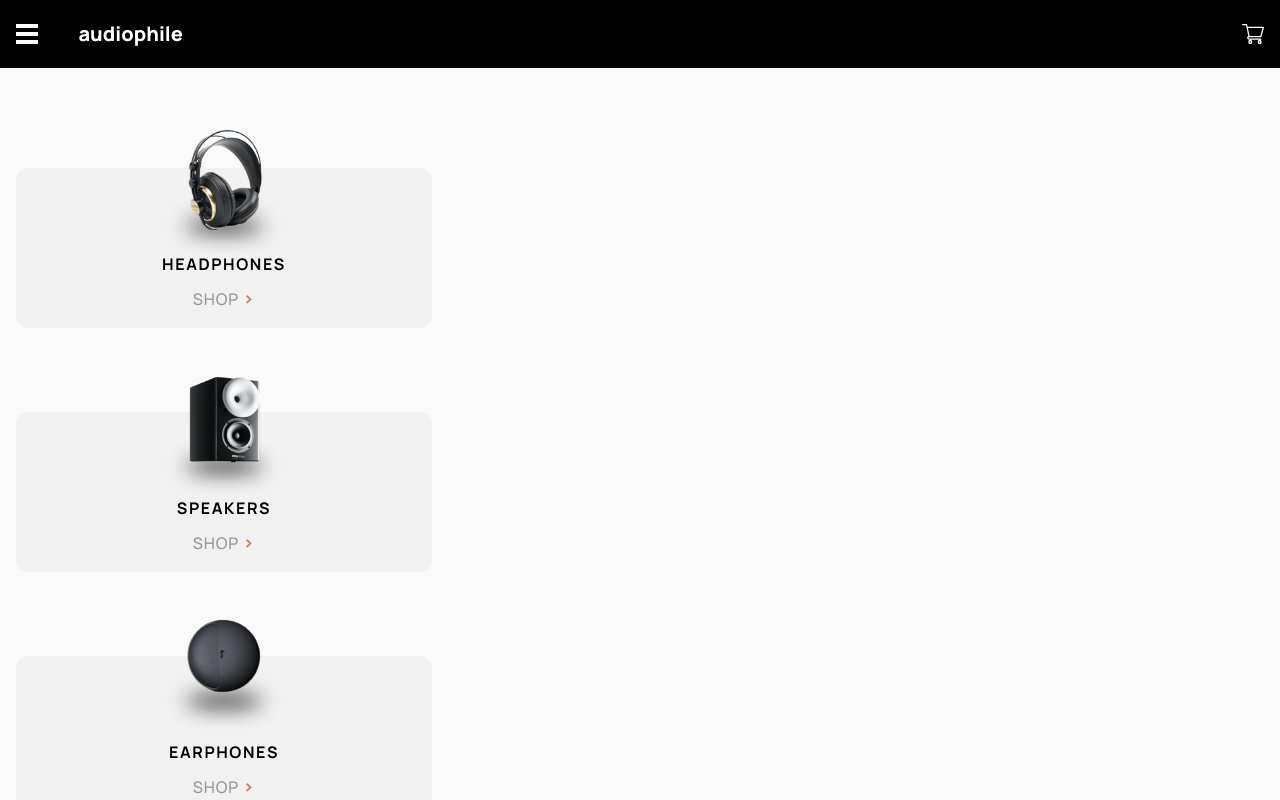
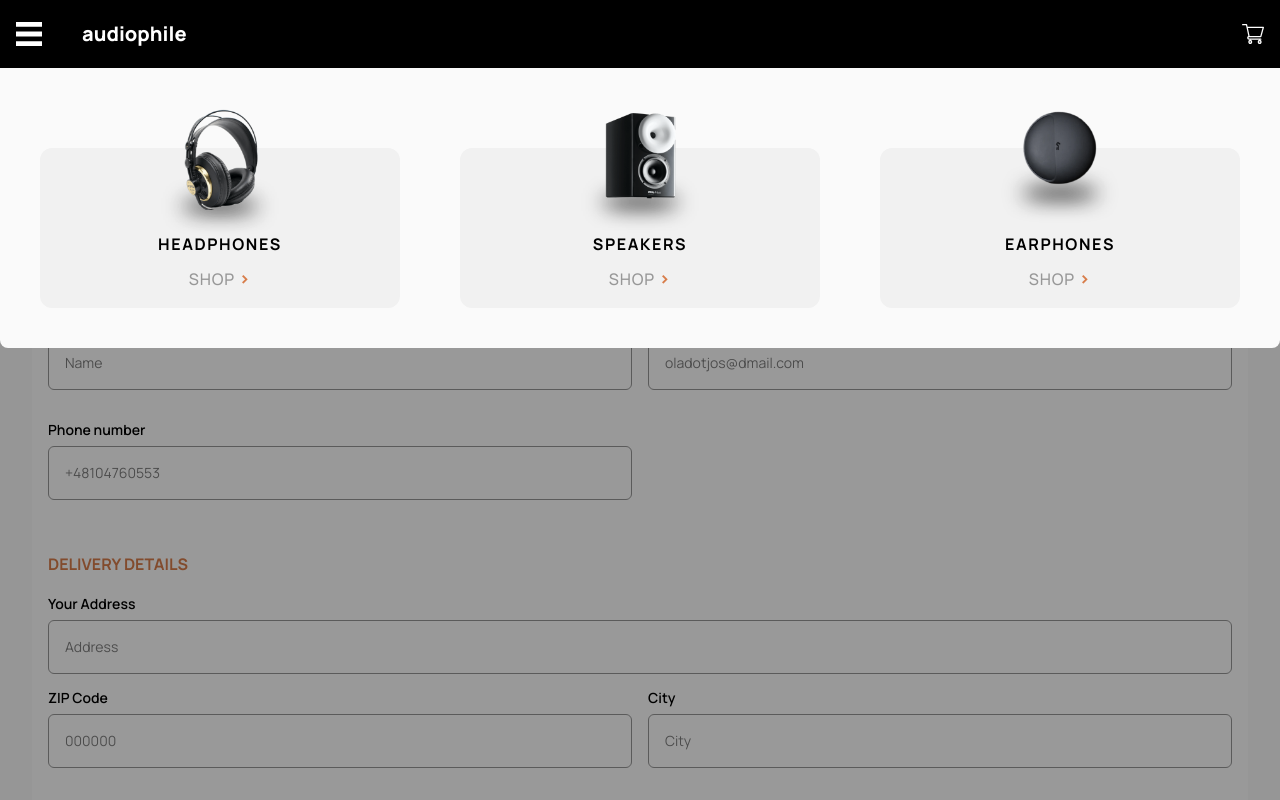
Before and after one commit to Dotjos/audiophile-ecommerce, a Next.js app: page /checkout in a window 1280 px wide. Both pictures are taken after a click on the element 27 px from the left and 34 px from the top of the page. Shown: the top 800 px of the page. Built offline with nearby package versions, Linux system fonts and the light colour scheme.

Commit message:
done--tabletView

```diff
--- a/src/app/Components.tsx
+++ b/src/app/Components.tsx
@@ -73,9 +73,10 @@ interface ToShowComponentProps {
   imgPath: string;
   linkPath?:string;
   basePath?:string
+  className?:string
 }
 
-export const ToShowComponent: FC<ToShowComponentProps> = ({ text, imgPath,basePath="category",linkPath }) => {
+export const ToShowComponent: FC<ToShowComponentProps> = ({ text, imgPath,basePath="category",linkPath,className }) => {
 
   const generateSlug = (text: string) => {
     return text.toLowerCase().replace(/\s+/g, '-').replace(/[^\w-]/g, '');
@@ -84,7 +85,7 @@ export const ToShowComponent: FC<ToShowComponentProps> = ({ text, imgPath,basePa
   const finalLink = linkPath || generateSlug(text);
 
   return (
-    <div className={`h-25 md:h-50 md:w-1/3 flex flex-col justify-end`}>
+    <div className={`h-25 md:h-50 ${className} flex flex-col justify-end`}>
       <div className="bg-OffWhite-100 p-2 md:p-4 relative flex flex-col justify-end rounded-xl h-32 md:h-40 ">
         <div className="absolute -top-10 left-0 right-0 flex justify-center">
           <Image
--- a/src/app/Components/Menu.tsx
+++ b/src/app/Components/Menu.tsx
@@ -36,9 +36,9 @@ const Menu = ({ isOpen, onClose }: MenuProps) => {
     <>
       {/* Menu content */}
      <Backdrop >
-      <div className="absolute flex flex-col px-4 pb-6 pt-15 gap-y-11 overflow-hidden z-50 w-full bg-WhiteSmoke-100 rounded-b-lg">
+      <div className="absolute flex md:w-full md:justify-between flex-col md:flex-row md:p-10 px-4 pb-6 pt-15 gap-y-11 overflow-hidden z-50 w-full bg-WhiteSmoke-100 rounded-b-lg">
 
-         <div onClick={handleNavigation} className="cursor-pointer">
+         <div onClick={handleNavigation} className="cursor-pointer md:w-3/10">
           <ToShowComponent
             text="HEADPHONES"
             // height="h-25"
@@ -46,7 +46,7 @@ const Menu = ({ isOpen, onClose }: MenuProps) => {
           />
          </div>
 
-         <div onClick={handleNavigation} className="cursor-pointer">
+         <div onClick={handleNavigation} className="cursor-pointer md:w-3/10">
           <ToShowComponent
             text="SPEAKERS"
             // height="h-25"
@@ -54,7 +54,7 @@ const Menu = ({ isOpen, onClose }: MenuProps) => {
           />
           </div>
 
-          <div onClick={handleNavigation} className="cursor-pointer">
+          <div onClick={handleNavigation} className="cursor-pointer md:w-3/10 ">
           <ToShowComponent
             text="EARPHONES"
             // height="h-25"
--- a/src/app/Components/Navbar.tsx
+++ b/src/app/Components/Navbar.tsx
@@ -17,7 +17,7 @@ export const Navbar = ({homePage}:NavbarProps)=>{
 
     return(
 <nav className={`flex ${homePage?"absolute top-0 left-0 right-0 border-b-[1px] border-Gray-200 md:mx-10 z-50":"bg-black"} items-center text-PureWhite-100 py-5 px-4 justify-between`}>
-  <div onClick={toggleMenu} className='h-5 w-6 relative'>
+  <div onClick={toggleMenu} className='h-5 w-6 md:w-7 md:h-6 relative'>
   <Image
     src={"/assets/shared/tablet/icon-hamburger.svg"}
     alt='Menu'
--- a/src/app/checkout/page.tsx
+++ b/src/app/checkout/page.tsx
@@ -47,12 +47,12 @@ const zipPattern = /^\d{5,6}$/;
 
   return (
     <>
-    <div className='p-4'>
+    <div className='p-4 md:py-10 md:px-8'>
       <Goback/>
       <form onSubmit={handleSubmit(onSubmit)}>
         <div className='bg-PureWhite-100 rounded-lg px-4 py-5'>
-        <h1 className='text-2xl my-2 font-bold'>CHECKOUT</h1>
-        <h2 className='text-xs font-semibold text-BurntSienna-100 '>BILLING DETAILS</h2>
+        <h1 className='text-2xl md:text-4xl my-2 md:mb-10 font-bold'>CHECKOUT</h1>
+        <h2 className='text-xs md:text-base md:my-4 font-semibold text-BurntSienna-100 '>BILLING DETAILS</h2>
 
        <div className="grid grid-cols-1 md:grid-cols-2 gap-4">
         <TextInput text='Name' id="name" className='' placeholder='Name' error={errors.name}
@@ -85,7 +85,7 @@ const zipPattern = /^\d{5,6}$/;
         })}/>
         </div>
 
-      <h2 className='text-xs font-semibold text-BurntSienna-100 mt-3 uppercase'>Delivery details</h2>
+      <h2 className='text-xs font-semibold md:text-base md:font-bold text-BurntSienna-100 mt-3 md:mt-10 md:mb-4 uppercase'>Delivery details</h2>
          <TextInput text='Your Address' id="address" className='' error={errors.address} placeholder='Address'
          {...register("address",{required:true})}/>
          <div className="grid grid-cols-1 md:grid-cols-2 gap-4">
@@ -102,7 +102,7 @@ const zipPattern = /^\d{5,6}$/;
          </div>
 
 
-         <h2 className='text-xs font-semibold text-BurntSienna-100  uppercase'>Payment details</h2>
+         <h2 className='text-xs font-semibold md:text-base md:font-bold text-BurntSienna-100 mt-3 md:mt-10 md:mb-4 uppercase'>Payment details</h2>
          <div className=' flex flex-col md:flex-row md:items-start justify-between'>
             <span className='text-xs md:text-base font-semibold my-3 '>Payment Method</span>
             <div className="md:w-1/2 md:flex md:flex-col md:gap-1">
```
